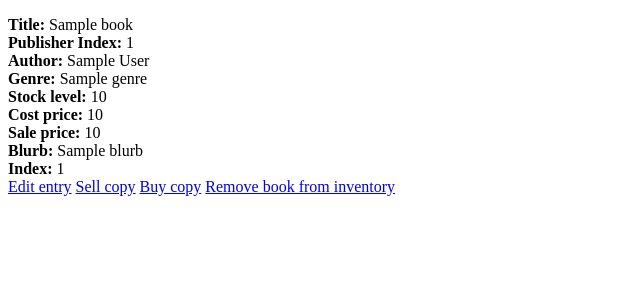
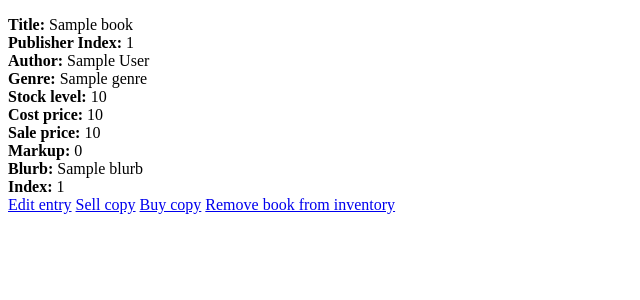
Before and after one commit to calumrodger/python_project_bookshop, a Flask app: page /books in a window 1280 px wide. Shown: the part 106-406 px from the top of the page, without its empty margins (0-640 px from the left). Run offline with Flask 2, Linux system fonts and the light colour scheme; a database or web service that is not in the repository returns one stand-in record (values such as "Sample title"); some libraries are stand-ins or nearby versions.

Commit message:
couldnt sleep so added markup in html, another thing ticked off

```diff
--- a/templates/books/index.html
+++ b/templates/books/index.html
@@ -18,6 +18,7 @@
         {% endif %}
       <b>Cost price:</b> {{book.cost_price}}<br>
       <b>Sale price:</b> {{book.sale_price}}<br>
+      <b>Markup:</b> {{book.sale_price - book.cost_price}}<br>
       <b>Blurb:</b> {{book.blurb}}<br>
       <b>Index:</b> {{book.id}}<br>
       <a href="/books/{{book.id}}" method="GET">Edit entry</a>
--- a/templates/books/show.html
+++ b/templates/books/show.html
@@ -11,6 +11,7 @@
       <b>Stock level:</b> {{book.stock}}<br>
       <b>Cost price:</b> {{book.cost_price}}<br>
       <b>Sale price:</b> {{book.sale_price}}<br>
+      <b>Markup:</b> {{book.sale_price - book.cost_price}}<br>
       <b>Blurb:</b> {{book.blurb}}<br>
     </div>
 </div>
```
